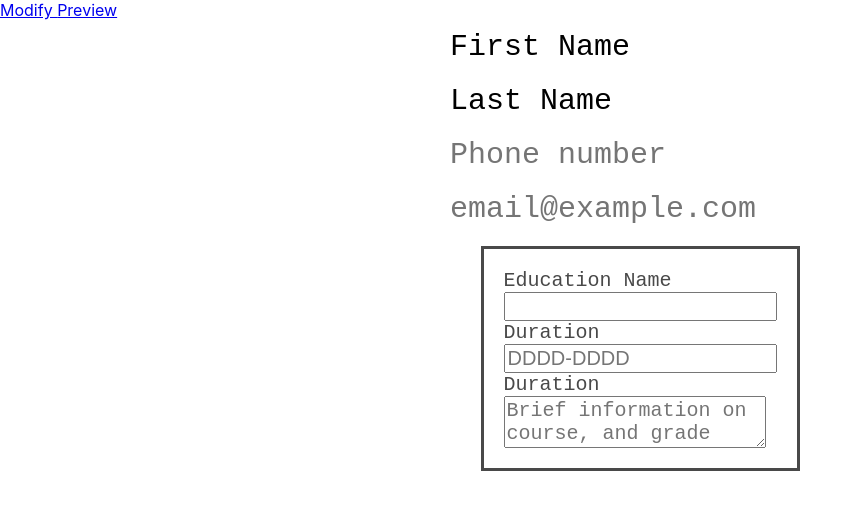
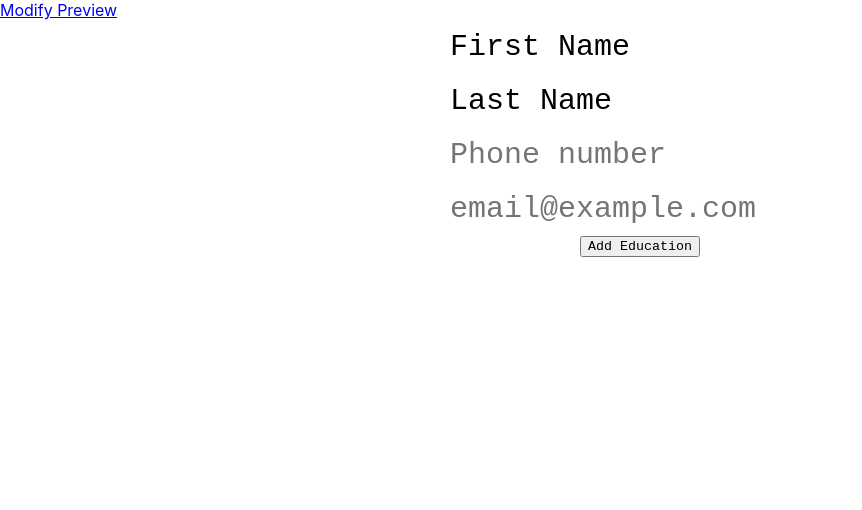
Before and after one commit to p4ckysm4cky/cv_generator, a React (Create React App) app: page / in a window 1280 px wide. Shown: the top 510 px of the page, without its empty margins (0-862 px from the left). Built offline with nearby package versions, Linux system fonts and the light colour scheme.

Commit message:
Figured out how to render list, and add new components to list that update automatically

```diff
--- a/src/App.css
+++ b/src/App.css
@@ -26,10 +26,20 @@
   margin: 10px;
   padding: 20px;
   border-style: solid;
-  color: rgb(73, 73, 73);
+  border-color: rgb(128, 128, 128);
 }
 
-.eduInput input, label, textarea{
+.eduInput input, label{
   display:block;
   font-size: 20px;
+  padding: 4px;
 }
+
+.eduInput textarea {
+  width: 300px;
+  height: 100px;
+}
+
+.structure > button {
+  font-family: monospace;
+}
--- a/src/App.js
+++ b/src/App.js
@@ -14,16 +14,36 @@ class App extends Component{
         lastName : "Last Name",
         phoneNumber: "",
         email: "",
-        education: []
+        educationArray: []
     }
     this.handleChange = this.handleChange.bind(this)
+    this.addEducation = this.addEducation.bind(this)
   }
+
+
+  // Used for dealing with input boxes
   handleChange(e) {
     console.log(this.state) // remove this when finished
     this.setState({
         [e.target.name]: e.target.value
     })
-}
+  }
+
+  // Method for adding education to the educationArray
+  addEducation() {
+    console.log(this.state.educationArray)
+    // strat I found to clone an array
+    const tempArray = this.state.educationArray.map(x => x);
+    tempArray.push({
+        eduName:"",
+        eduDuration:"",
+        eduDescription:""
+    })
+    this.setState({
+      educationArray: tempArray
+    })
+  }
+
 
   render() {
     return(
@@ -34,7 +54,11 @@ class App extends Component{
         </div>
         <Switch>
           <Route exact path="/">
-            <EditForm handleChange={this.handleChange} state={this.state}/>
+            <EditForm
+              handleChange={this.handleChange}
+              state={this.state}
+              addEducation={this.addEducation}
+            />
           </Route>
           <Route exact path="/preview">
             <Preview {...this.state}/>
--- a/src/components/EditForm.js
+++ b/src/components/EditForm.js
@@ -7,11 +7,14 @@ class EditForm extends Component {
         super()
         this.props = props
         this.handleChange = props.handleChange
+        this.addEducation = props.addEducation
     }
 
 
 
     render() {
+        const eduContainer = this.props.state.educationArray.map(education => <EducationInput/>)
+
         return(
             <div className="structure">
                 <input
@@ -50,7 +53,9 @@ class EditForm extends Component {
                     onChange={this.handleChange}
                 />
 
-                <EducationInput/>
+                <button onClick={() => this.addEducation()}>Add Education</button>
+
+                {eduContainer}
 
 
 
--- a/src/components/EducationInput.js
+++ b/src/components/EducationInput.js
@@ -12,20 +12,20 @@ class WorkInput extends Component {
         return (
             <div className="eduInput">
 
-                <label for="eduName">Education Name</label>
+                <label htmlFor="eduName">Education Name</label>
                 <input
                     name="eduName"
                     type="text"
                 />
-                <label for="eduDuration">Duration</label>
+                <label htmlFor="eduDuration">Duration</label>
                 <input
                     name="eduDuration"
                     type="text"
                     placeholder="DDDD-DDDD"
                 />
-                <label for="eduDuration">Duration</label>
+                <label htmlFor="eduDuration">Description</label>
                 <textarea
-                    name="eduDuration"
+                    name="eduDescription"
                     placeholder="Brief information on course, and grade achieved."
                 />
             </div>
```
